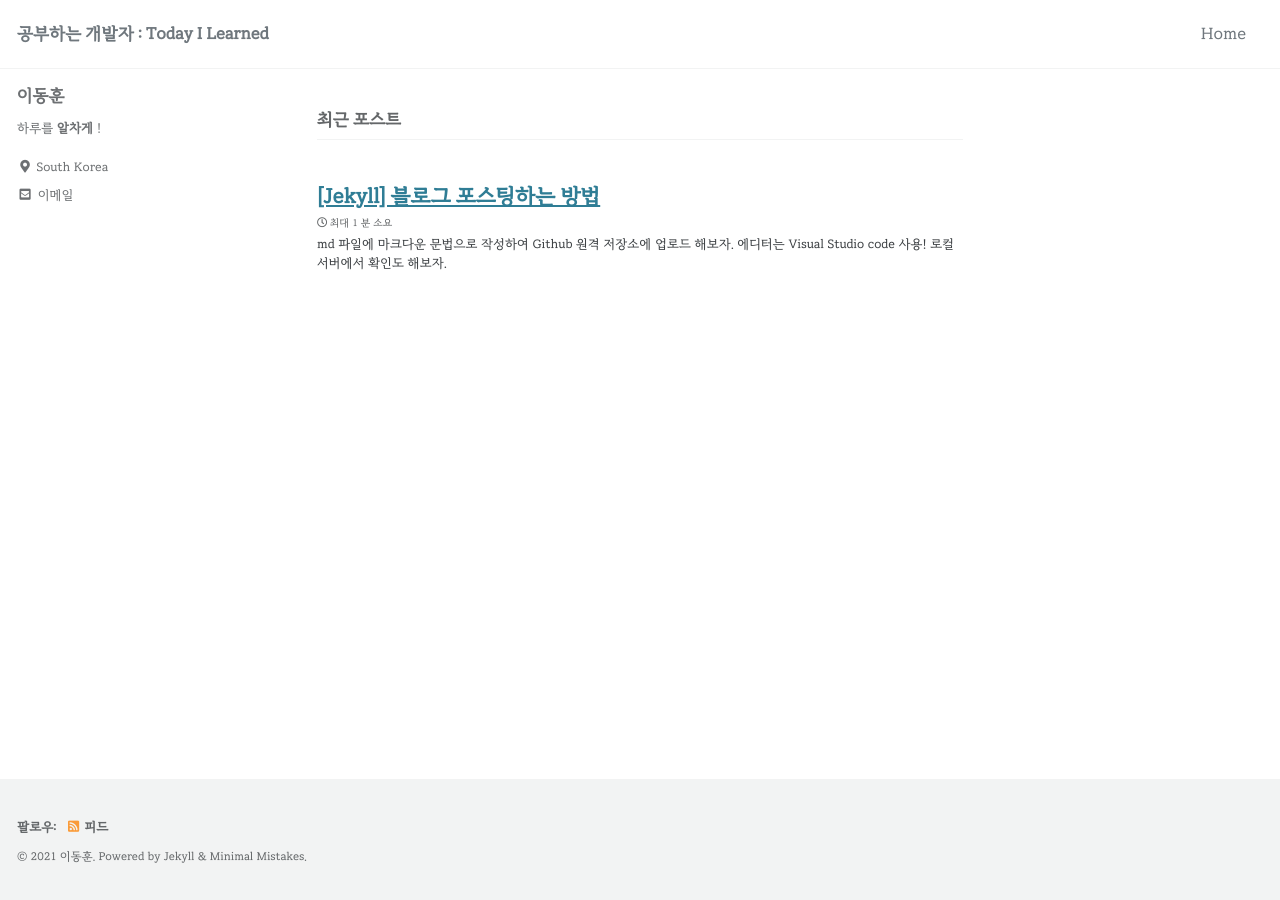
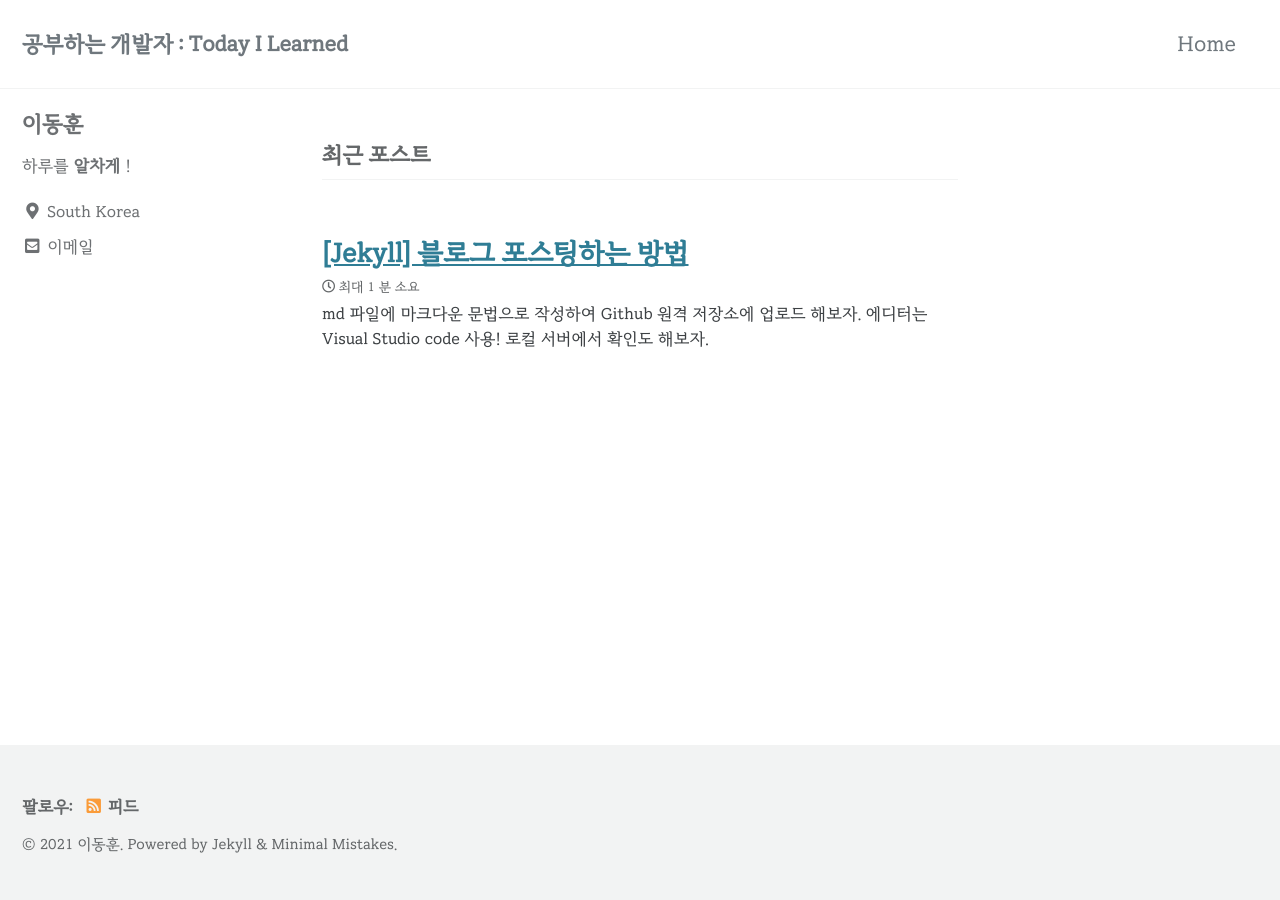
Before and after one commit to gchlee2/gchlee2.github.io, a Jekyll site: the page built from index.html, in a window 1280 px wide. Built offline with Jekyll 4.4.1, drawn with Linux system fonts in a browser that asks for light colours; cached includes are drawn as plain includes; the list of posts is cut into pages by our own code.

```diff
--- a/_sass/minimal-mistakes/_reset.scss
+++ b/_sass/minimal-mistakes/_reset.scss
@@ -8,18 +8,18 @@ html {
   /* apply a natural box layout model to all elements */
   box-sizing: border-box;
   background-color: $background-color;
-  font-size: 14px;
+  font-size: 16px;
 
   @include breakpoint($medium) {
-    font-size: 15px;
+    font-size: 18px;
   }
 
   @include breakpoint($large) {
-    font-size: 16px;
+    font-size: 20px;
   }
 
   @include breakpoint($x-large) {
-    font-size: 17px;
+    font-size: 22px;
   }
 
   -webkit-text-size-adjust: 100%;
```
